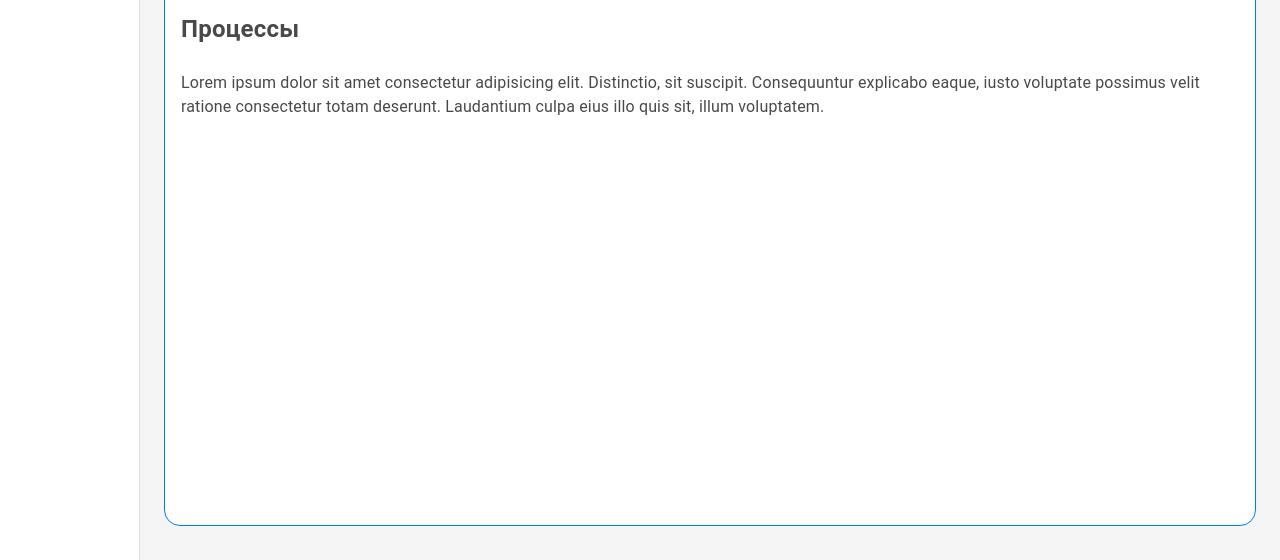
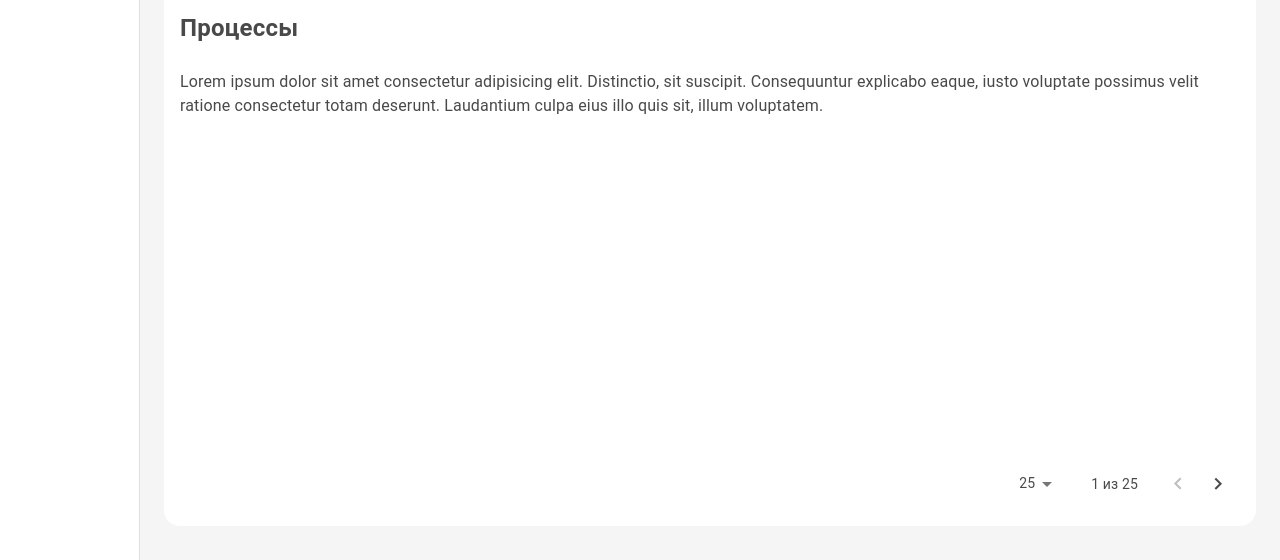
Before and after one commit to Bek1ch/OmniFlow, a React (Vite) app: page /processes in a window 1280 px wide. Shown: the part 214-774 px from the top of the page. Built offline with nearby package versions, Linux system fonts and the light colour scheme; some icons are missing.

Commit message:
feat: add custom pagination for the process list

```diff
--- /dev/null
+++ b/src/components/TableCustom/TablePaginationCustom.tsx
@@ -0,0 +1,36 @@
+import { type FC, type ChangeEvent } from "react";
+import { TablePagination } from "@mui/material";
+
+interface ITablePaginationProps {
+  pageNo: number;
+  pageSize: number;
+  currentPages: number;
+  handleChangePage: (_: unknown, newPage: number) => void;
+  handleChangeRowsPerPage: (event: ChangeEvent<HTMLInputElement>) => void;
+}
+
+const TablePaginationCustom: FC<ITablePaginationProps> = ({
+  pageNo,
+  pageSize,
+  currentPages,
+  handleChangePage,
+  handleChangeRowsPerPage,
+}) => {
+  return (
+    <TablePagination
+      component="div"
+      rowsPerPageOptions={[25, 50, 100]}
+      count={currentPages * pageSize}
+      rowsPerPage={pageSize}
+      page={pageNo - 1}
+      onPageChange={handleChangePage}
+      onRowsPerPageChange={handleChangeRowsPerPage}
+      labelRowsPerPage=""
+      labelDisplayedRows={({ page }) =>
+        `${page + 1} из ${Math.max(pageSize, 1)}`
+      }
+    />
+  );
+};
+
+export default TablePaginationCustom;
--- /dev/null
+++ b/src/hooks/useTablePagination.ts
@@ -0,0 +1,35 @@
+import { useState } from "react";
+
+export interface ITablePagination {
+  pageNo: number;
+  pageSize: number;
+  handleChangePage: (event: unknown, newPage: number) => void;
+  handleChangeRowsPerPage: (event: React.ChangeEvent<HTMLInputElement>) => void;
+}
+
+const useTablePagination = (
+  page: number,
+  rowsPerPage: number,
+): ITablePagination => {
+  const [pageNo, setPageNo] = useState(page);
+  const [pageSize, setPageSize] = useState(rowsPerPage);
+
+  const handleChangePage = (event: unknown, newPage: number) => {
+    setPageNo(newPage);
+  };
+
+  const handleChangeRowsPerPage = (
+    event: React.ChangeEvent<HTMLInputElement>,
+  ) => {
+    setPageSize(+event.target.value);
+    setPageNo(1);
+  };
+
+  return {
+    pageNo,
+    pageSize,
+    handleChangePage,
+    handleChangeRowsPerPage,
+  };
+};
+export default useTablePagination;
--- a/src/pages/ProcessesBlock/ProcessesList/ProcessesList.tsx
+++ b/src/pages/ProcessesBlock/ProcessesList/ProcessesList.tsx
@@ -17,6 +17,8 @@ import SearchIcon from "@mui/icons-material/Search";
 import AddIcon from "@mui/icons-material/Add";
 import CreateFolderModal from "../../../components/CreateFolderModal";
 import BookmarkIcon from "@mui/icons-material/Bookmark";
+import useTablePagination from "../../../hooks/useTablePagination";
+import TablePaginationCustom from "../../../components/TableCustom/TablePaginationCustom";
 
 interface ProcessCard {
   id: number;
@@ -32,7 +34,6 @@ const ProcessBlock = styled(Stack)(({ theme }) => ({
   flexDirection: "column",
   gap: theme.spacing(3),
   backgroundColor: theme.palette.common.white,
-  border: `1px solid ${theme.palette.primary.main}`,
 }));
 
 const SubTitle = styled(Typography)(({ theme }) => ({
@@ -55,6 +56,9 @@ const ProcessList: React.FC = () => {
     { id: 9, title: "Справочник", icon: "📖", type: "department" },
     { id: 10, title: "Создать", icon: "+", type: "action" },
   ]);
+
+  const { pageNo, pageSize, handleChangePage, handleChangeRowsPerPage } =
+    useTablePagination(1, 25);
 
   const handleCreateClick = () => setIsCreateModalOpen(true);
   const handleCloseModal = () => setIsCreateModalOpen(false);
@@ -88,10 +92,19 @@ const ProcessList: React.FC = () => {
         <SubTitle>Процессы</SubTitle>
         <BookmarkIcon />
       </Stack>
-      Lorem ipsum dolor sit amet consectetur adipisicing elit. Distinctio, sit
-      suscipit. Consequuntur explicabo eaque, iusto voluptate possimus velit
-      ratione consectetur totam deserunt. Laudantium culpa eius illo quis sit,
-      illum voluptatem.
+      <Stack flex={1}>
+        Lorem ipsum dolor sit amet consectetur adipisicing elit. Distinctio, sit
+        suscipit. Consequuntur explicabo eaque, iusto voluptate possimus velit
+        ratione consectetur totam deserunt. Laudantium culpa eius illo quis sit,
+        illum voluptatem.
+      </Stack>
+      <TablePaginationCustom
+        pageNo={pageNo}
+        pageSize={pageSize}
+        currentPages={10} // Get this from API
+        handleChangePage={handleChangePage}
+        handleChangeRowsPerPage={handleChangeRowsPerPage}
+      />
     </ProcessBlock>
   );
 
```
